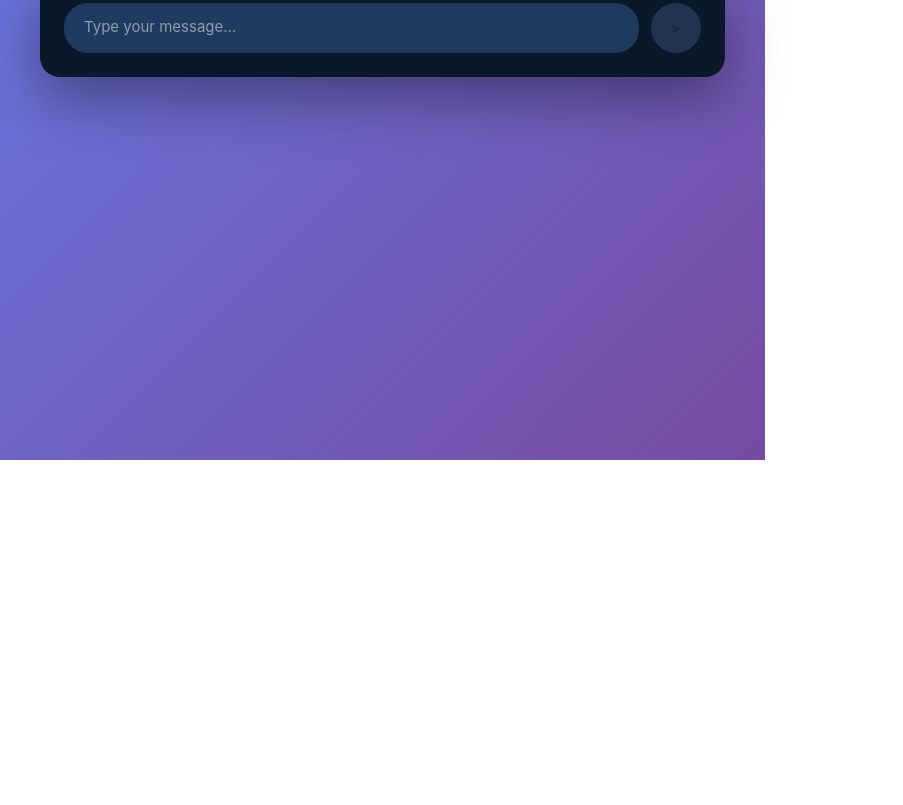
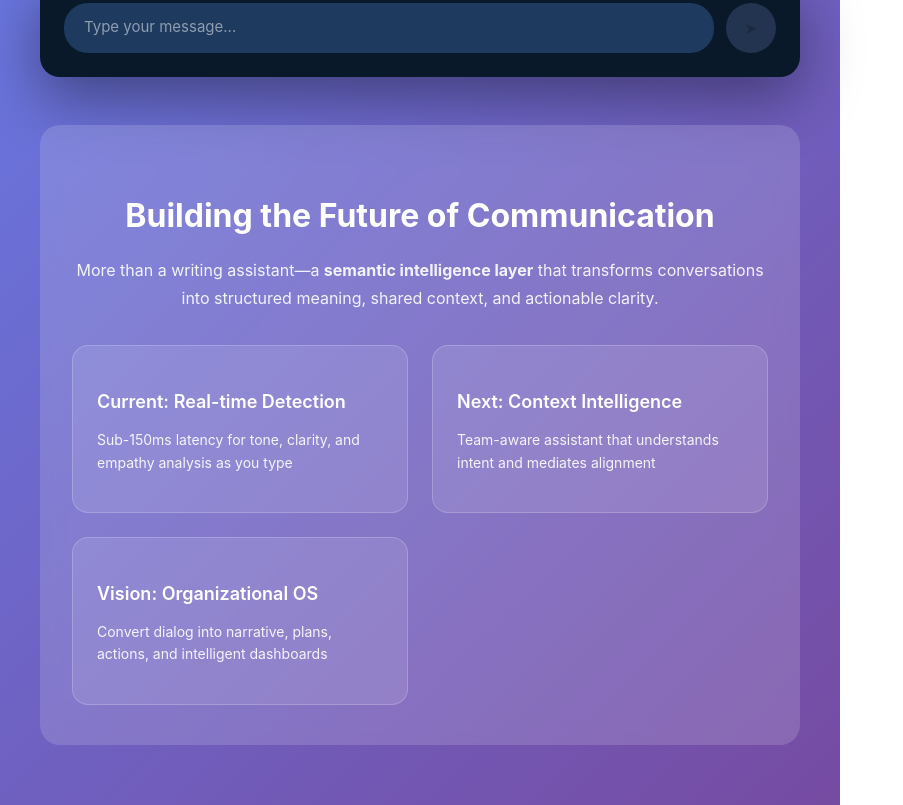
Before and after one commit to midhunjyothis/conversational-intelligence-layer, a React (Vite) app in the folder apps/conversational-intelligence-layer-demo/: page / in a window 1280 px wide. Shown: the part 340-1145 px from the top of the page, without its empty margins (0-903 px from the left). Before the commit the page ends 800 px from the top, so only its background shows below. Built offline with nearby package versions, Linux system fonts and the light colour scheme.

Commit message:
Add vision and roadmap section to demo page

```diff
--- a/apps/conversational-intelligence-layer-demo/src/AppRedesign.tsx
+++ b/apps/conversational-intelligence-layer-demo/src/AppRedesign.tsx
@@ -180,6 +180,34 @@ export const AppRedesign: React.FC = () => {
                     </div>
                 )}
 
+                {/* Vision & Roadmap */}
+                <div style={{ marginTop: '48px', padding: '40px 32px', background: 'rgba(255,255,255,0.15)', borderRadius: '20px', color: 'white', backdropFilter: 'blur(10px)' }}>
+                    <h2 style={{ fontSize: '32px', marginBottom: '16px', textAlign: 'center', fontWeight: '700' }}>Building the Future of Communication</h2>
+                    <p style={{ fontSize: '16px', lineHeight: '1.8', marginBottom: '32px', textAlign: 'center', opacity: 0.9, maxWidth: '700px', margin: '0 auto 32px' }}>
+                        More than a writing assistant—a <strong>semantic intelligence layer</strong> that transforms conversations into structured meaning, shared context, and actionable clarity.
+                    </p>
+
+                    <div style={{ display: 'grid', gridTemplateColumns: 'repeat(auto-fit, minmax(280px, 1fr))', gap: '24px' }}>
+                        <div style={{ background: 'rgba(255,255,255,0.1)', padding: '24px', borderRadius: '16px', border: '1px solid rgba(255,255,255,0.2)' }}>
+                            <div style={{ fontSize: '32px', marginBottom: '12px' }}></div>
+                            <h3 style={{ fontSize: '18px', marginBottom: '12px', fontWeight: '600' }}>Current: Real-time Detection</h3>
+                            <p style={{ fontSize: '14px', opacity: 0.9, lineHeight: '1.6' }}>Sub-150ms latency for tone, clarity, and empathy analysis as you type</p>
+                        </div>
+
+                        <div style={{ background: 'rgba(255,255,255,0.1)', padding: '24px', borderRadius: '16px', border: '1px solid rgba(255,255,255,0.2)' }}>
+                            <div style={{ fontSize: '32px', marginBottom: '12px' }}></div>
+                            <h3 style={{ fontSize: '18px', marginBottom: '12px', fontWeight: '600' }}>Next: Context Intelligence</h3>
+                            <p style={{ fontSize: '14px', opacity: 0.9, lineHeight: '1.6' }}>Team-aware assistant that understands intent and mediates alignment</p>
+                        </div>
+
+                        <div style={{ background: 'rgba(255,255,255,0.1)', padding: '24px', borderRadius: '16px', border: '1px solid rgba(255,255,255,0.2)' }}>
+                            <div style={{ fontSize: '32px', marginBottom: '12px' }}></div>
+                            <h3 style={{ fontSize: '18px', marginBottom: '12px', fontWeight: '600' }}>Vision: Organizational OS</h3>
+                            <p style={{ fontSize: '14px', opacity: 0.9, lineHeight: '1.6' }}>Convert dialog into narrative, plans, actions, and intelligent dashboards</p>
+                        </div>
+                    </div>
+                </div>
+
             </div>
         </div>
     );
```
